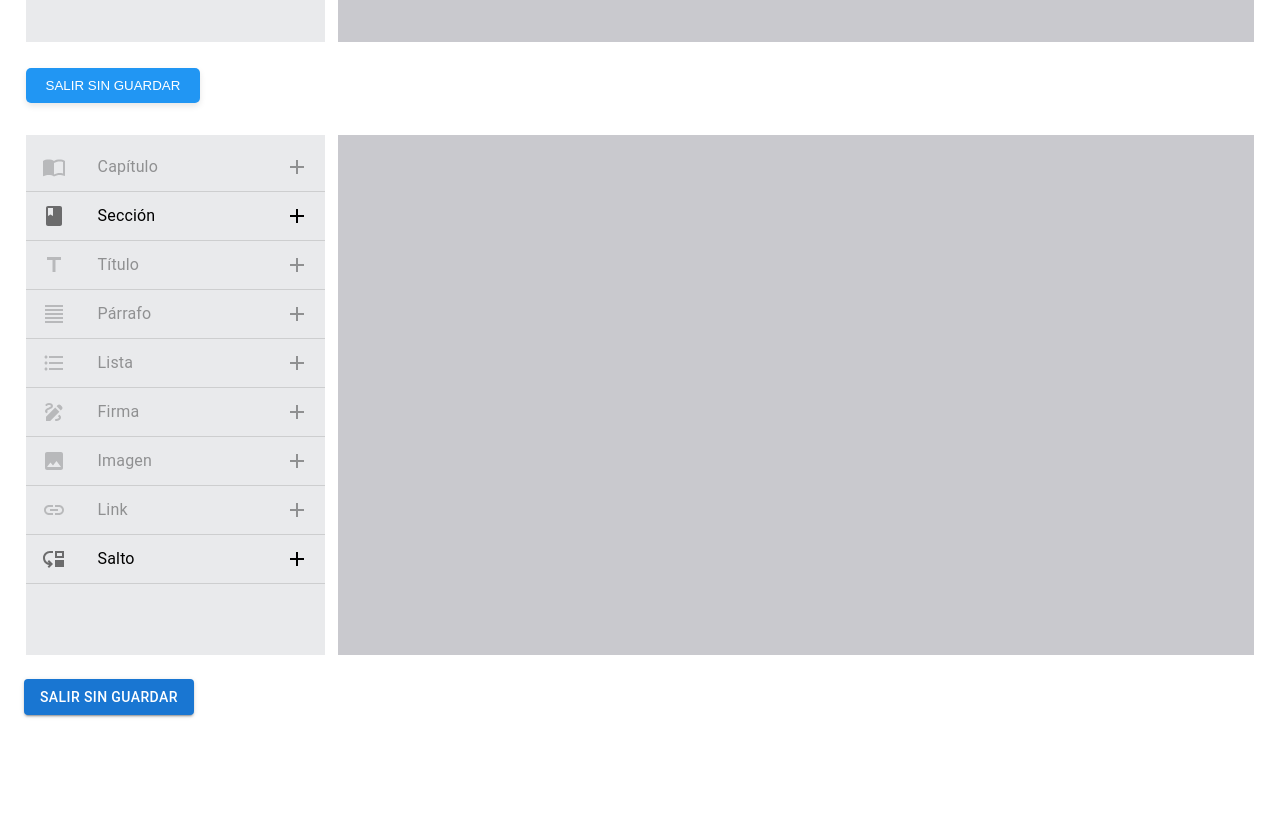
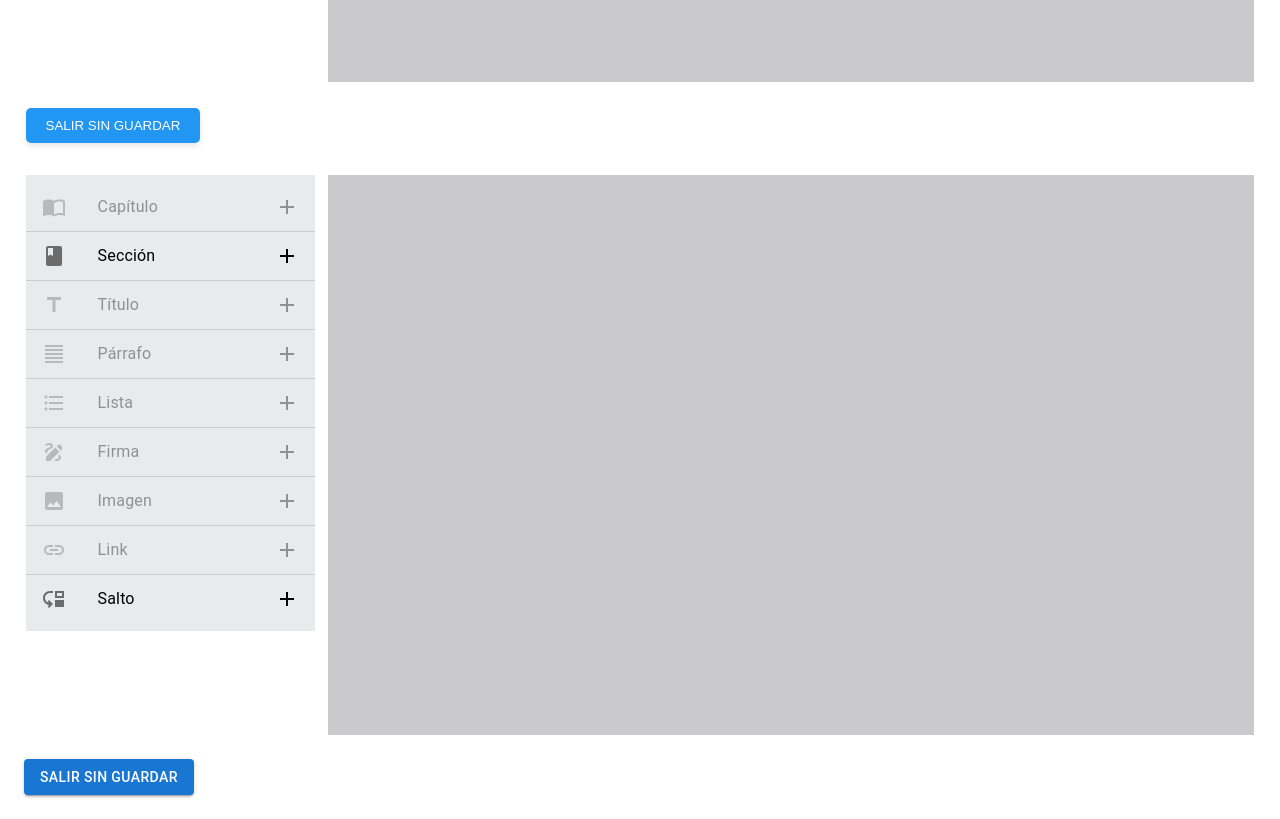
Before and after one commit to elenalope/pdf-generator-cohispania, a React (Vite) app in the folder client/: page /document/section in a window 1280 px wide. Shown: the part 620-1439 px from the top of the page. Before the commit the page ends 1359 px from the top, so only its background shows below. Built offline with nearby package versions, Linux system fonts and the light colour scheme; what @react-pdf/renderer would draw is missing.

Commit message:
feat(document)iImplement static sidebar for options and scrollable view for PDF content

```diff
--- a/client/src/pages/document/Document.css
+++ b/client/src/pages/document/Document.css
@@ -5,6 +5,8 @@
     margin-right: 2%;
     padding: 20px;
     font-family: 'Open Sans', sans-serif;
+    display: flex;
+    flex-direction: row;
 }
 
 .document-body {
@@ -15,7 +17,8 @@
 }
 
 .option-list {
-    background-color: #E9EAEC;
+    display: flex;
+    flex-direction: column;
     height: 65vh;
     width: 50vh;
 }
@@ -25,6 +28,9 @@
     width: 153vh;
     background-color: #C9C9CE;
     margin-left: 1%;
+    flex-grow: 1;
+    overflow-y: auto;
+    padding: 20px;
 }
 
 .exit-button {
--- a/client/src/views/Section.jsx
+++ b/client/src/views/Section.jsx
@@ -26,7 +26,6 @@ import SendIcon from '@mui/icons-material/Send';
 import CloudUploadIcon from '@mui/icons-material/CloudUpload';
 import { styled } from '@mui/material/styles';
 import TextField from '@mui/material/TextField';
-import { css } from '@emotion/react';
 
 const Section = (data) => {
   const location = useLocation();
@@ -91,8 +90,8 @@ const Section = (data) => {
     <div className='document-body'>
       <div className='option-list'>
       <Box>
-      <nav aria-label="main mailbox folders">
-        <List>
+      <nav>
+        <List sx={{  backgroundColor: '#E9EAEC'}}>
         <ListItem disablePadding>
             <ListItemButton disabled>
               <ListItemIcon>
@@ -182,7 +181,6 @@ const Section = (data) => {
               <AddIcon onClick={handleBreakClick} />
             </ListItemButton>
           </ListItem>
-          <Divider />
         </List>
       </nav>
     </Box>
```
